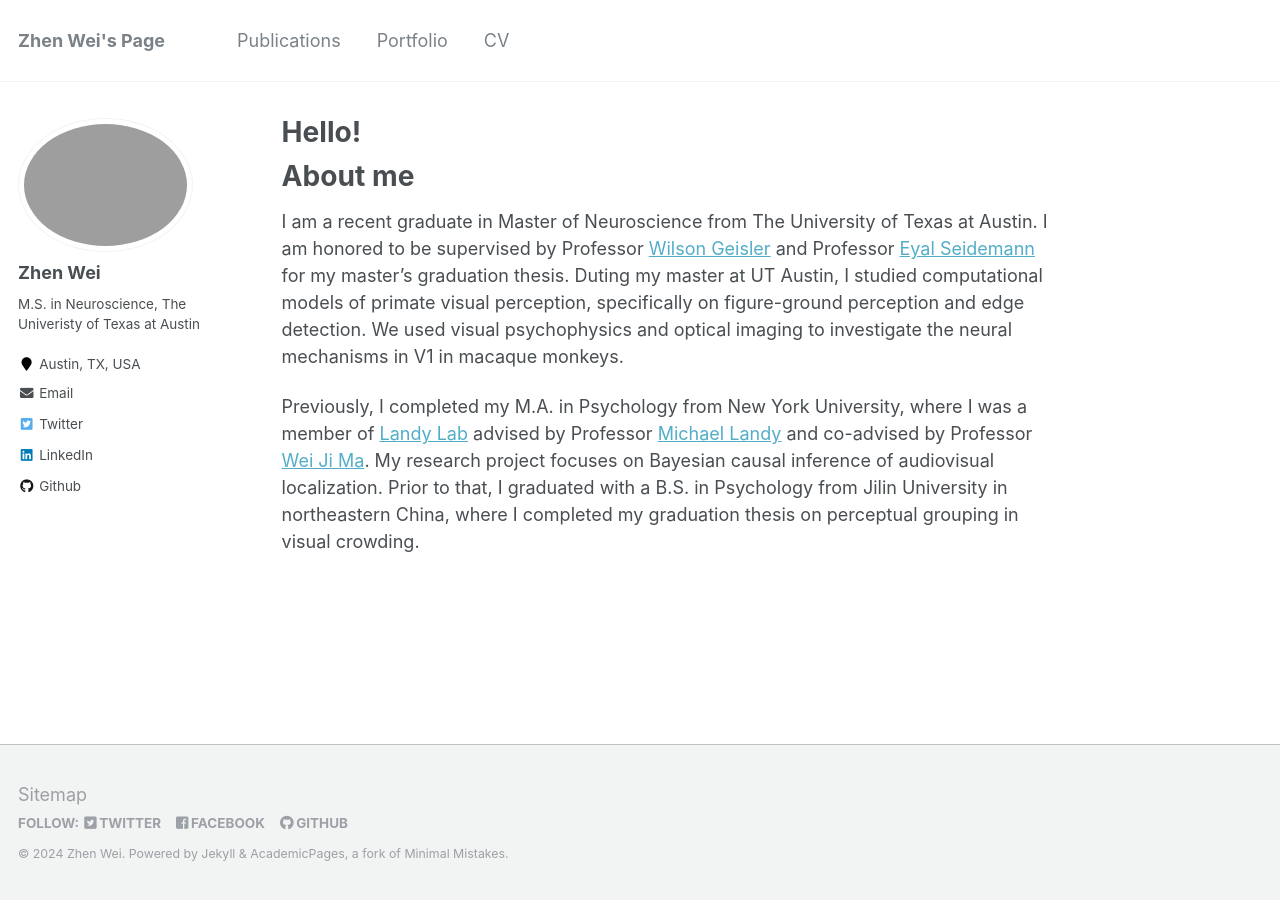
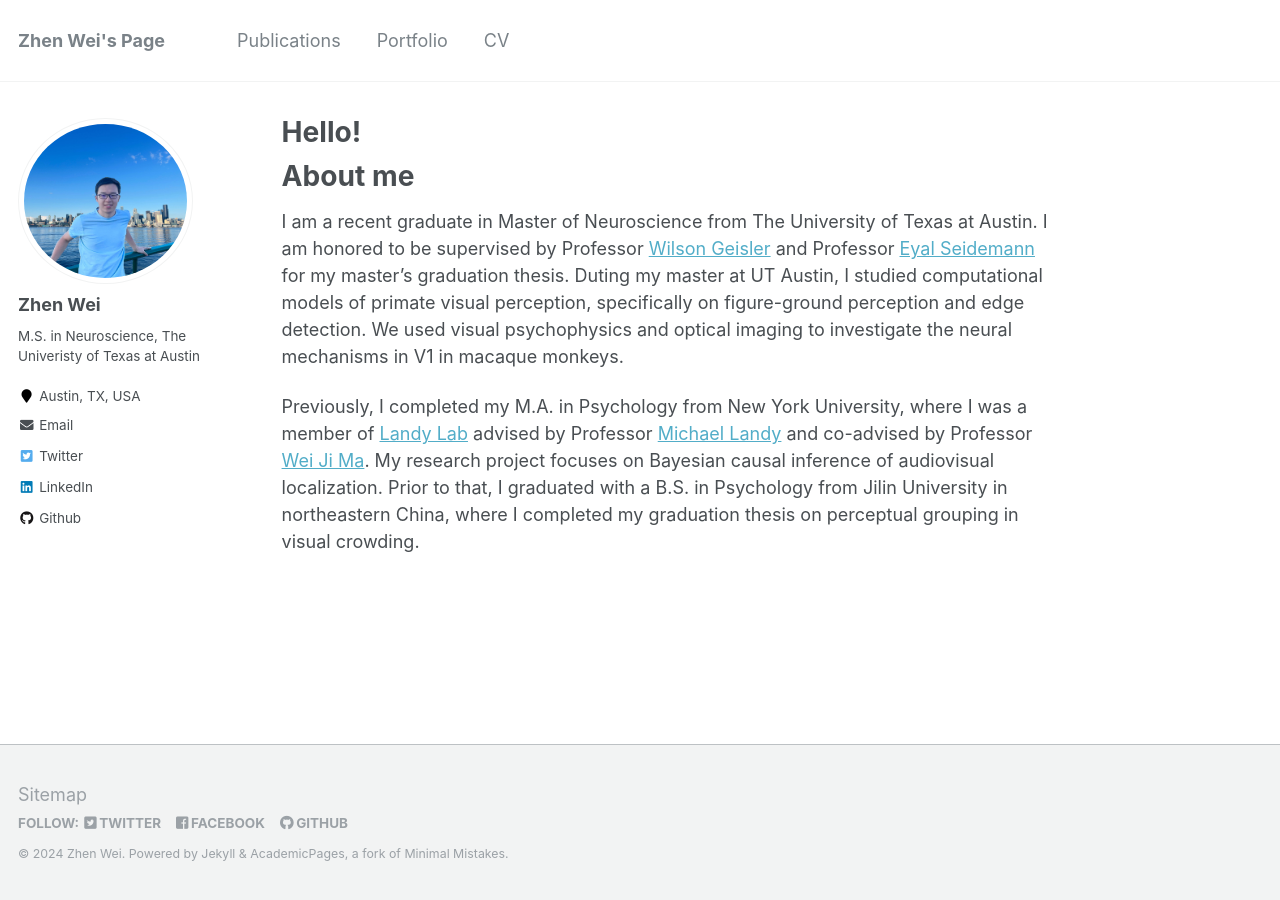
Before and after one commit to zhenwei-psych/zhenwei-psych.github.io, a Jekyll site: the page built from _pages/about.md, in a window 1280 px wide. Built offline with Jekyll 4.4.1, drawn with Linux system fonts in a browser that asks for light colours.

Commit message:
Update _config.yml

```diff
--- a/_config.yml
+++ b/_config.yml
@@ -81,7 +81,7 @@ analytics:
 # Site Author
 author:
   name             : "Zhen Wei"
-  avatar           : "profile(2).jpg"
+  avatar           : "profile(1).jpg"
   bio              : "M.S. in Neuroscience, The Univeristy of Texas at Austin"
   location         : "Austin, TX, USA"
   employer         :
```
